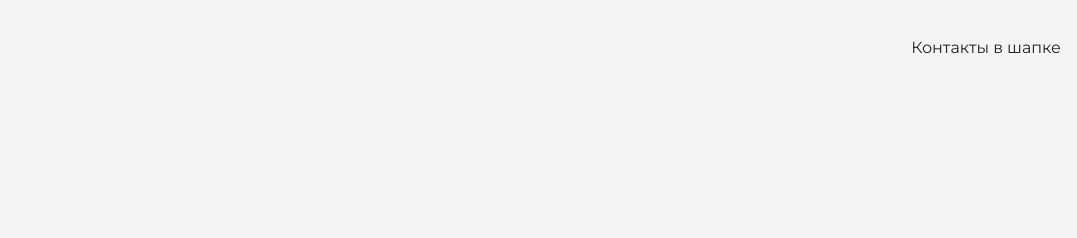
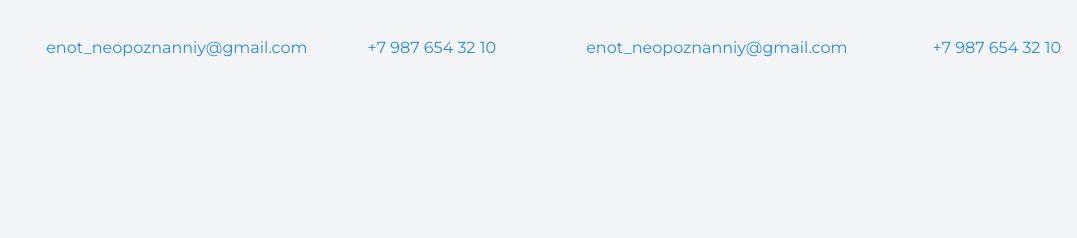
Before and after one commit to Mila-Cherry/Unknown-Raccoon, a plain HTML site: page index.html in a window 1280 px wide. Shown: the top 238 px of the page, without its empty margins (203-1280 px from the left). Drawn offline with nearby package versions, Linux system fonts and the light colour scheme.

Commit message:
Add files via upload

```diff
--- a/index.html
+++ b/index.html
@@ -10,7 +10,11 @@
   <body>
     <header class="page-header">
       <div class="container">
-      Контакты в шапке
+      <a href="mailto:enot_neopoznanniy@gmail.com">enot_neopoznanniy@gmail.com</a>
+    <a href="tel:+79876543210">+7 987 654 32 10</a>
+		<a class="header-email"
+		 href="mailto:enot_neopoznanniy@gmail.com">enot_neopoznanniy@gmail.com</a>
+    <a class="header-phone" href="tel:+79876543210">+7 987 654 32 10</a>
       </div>
     </header>
 
```
